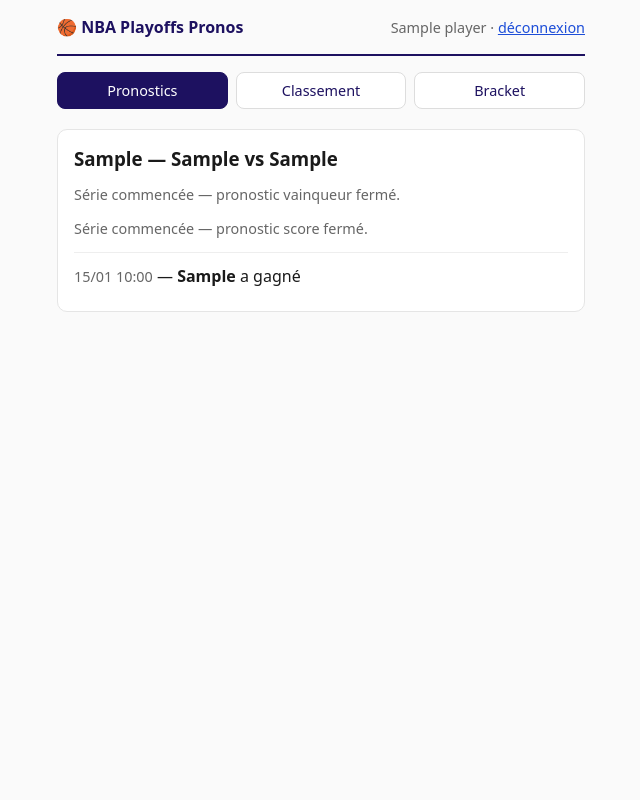
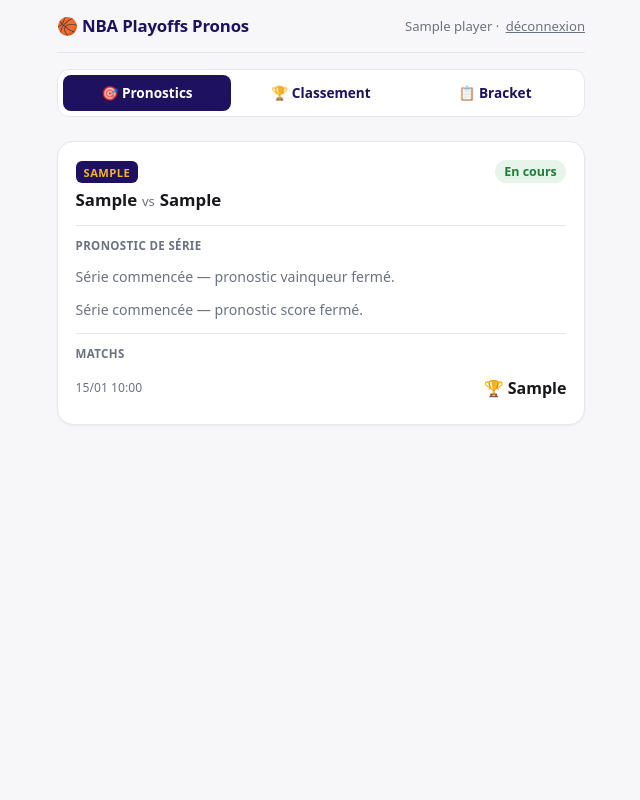
Before and after one commit to benoitvdk/nba-pronos-app, a Flask app: page / in a window 1280 px wide. Shown: the whole page, without its empty margins (319-959 px from the left). Run offline with Flask 3, Linux system fonts and the light colour scheme; the visitor is signed in with stand-in values (Sample User, id 1); tables that the repository leaves empty hold one stand-in row (values such as "Sample post").

Commit message:
Refonte du rendu visuel

```diff
--- /dev/null
+++ b/app/static/css/style.css
@@ -0,0 +1,321 @@
+/* NBA Playoffs Pronos — feuille de style principale */
+
+:root {
+  --red: #c8102e;
+  --red-dark: #a30d24;
+  --navy: #1d1160;
+  --navy-light: #3524a8;
+  --gold: #f7b32b;
+  --bg: #f7f7f9;
+  --surface: #ffffff;
+  --border: #e5e7eb;
+  --text: #17181c;
+  --muted: #6b7280;
+  --success-bg: #e6f4ea;
+  --success-text: #1e7e34;
+  --error-bg: #fdecea;
+  --error-text: #b3261e;
+  --radius-sm: 8px;
+  --radius-md: 12px;
+  --radius-lg: 16px;
+  --shadow-sm: 0 1px 2px rgba(17, 17, 26, 0.06);
+  --shadow-md: 0 4px 16px rgba(17, 17, 26, 0.08);
+}
+
+* { box-sizing: border-box; }
+
+html, body { height: 100%; }
+
+body {
+  font-family: system-ui, -apple-system, "Segoe UI", Roboto, sans-serif;
+  max-width: 560px;
+  margin: 0 auto;
+  padding: 0 1rem 3rem;
+  color: var(--text);
+  background: var(--bg);
+  -webkit-font-smoothing: antialiased;
+}
+
+h1, h3 { color: var(--navy); }
+
+/* Header */
+header.topbar {
+  position: sticky;
+  top: 0;
+  z-index: 10;
+  display: flex;
+  align-items: center;
+  justify-content: space-between;
+  gap: 0.75rem;
+  padding: 0.9rem 0;
+  background: var(--bg);
+  border-bottom: 1px solid var(--border);
+  margin-bottom: 1rem;
+}
+header.topbar .brand {
+  font-weight: 800;
+  font-size: 1.05rem;
+  color: var(--navy);
+  letter-spacing: -0.01em;
+  white-space: nowrap;
+}
+header.topbar .player-info {
+  display: flex;
+  align-items: center;
+  gap: 0.4rem;
+  font-size: 0.82rem;
+  color: var(--muted);
+  text-align: right;
+}
+header.topbar .player-info a { color: var(--muted); text-decoration: underline; }
+
+/* Nav */
+nav.tabs {
+  display: flex;
+  gap: 0.35rem;
+  margin-bottom: 1.5rem;
+  background: var(--surface);
+  border: 1px solid var(--border);
+  border-radius: var(--radius-md);
+  padding: 0.3rem;
+}
+nav.tabs a {
+  flex: 1;
+  text-align: center;
+  padding: 0.55rem 0.4rem;
+  border-radius: var(--radius-sm);
+  color: var(--navy);
+  text-decoration: none;
+  font-size: 0.85rem;
+  font-weight: 600;
+  transition: background 0.15s ease, color 0.15s ease;
+}
+nav.tabs a:hover { background: #f1f1f5; }
+nav.tabs a.active { background: var(--navy); color: white; }
+
+/* Flash messages */
+.flash { padding: 0.7rem 1rem; border-radius: var(--radius-sm); margin-bottom: 1rem; font-size: 0.9rem; }
+.flash.error { background: var(--error-bg); color: var(--error-text); }
+.flash.success { background: var(--success-bg); color: var(--success-text); }
+
+/* Forms */
+input[type="text"] {
+  width: 100%;
+  padding: 0.6rem 0.7rem;
+  font-size: 1rem;
+  border: 1px solid var(--border);
+  border-radius: var(--radius-sm);
+  background: var(--surface);
+}
+input[type="text"]:focus, select:focus {
+  outline: 2px solid var(--navy-light);
+  outline-offset: 1px;
+}
+select {
+  padding: 0.45rem 0.5rem;
+  font-size: 0.9rem;
+  border: 1px solid var(--border);
+  border-radius: var(--radius-sm);
+  background: var(--surface);
+}
+
+button {
+  padding: 0.55rem 1rem;
+  font-size: 0.9rem;
+  font-weight: 600;
+  cursor: pointer;
+  background: var(--red);
+  color: white;
+  border: none;
+  border-radius: var(--radius-sm);
+  transition: background 0.15s ease, transform 0.05s ease;
+}
+button:hover { background: var(--red-dark); }
+button:active { transform: scale(0.98); }
+button.secondary { background: var(--surface); color: var(--navy); border: 1px solid var(--border); }
+button.secondary:hover { background: #f4f4f7; }
+button:disabled { opacity: 0.5; cursor: not-allowed; }
+
+a { color: var(--navy-light); }
+
+/* Cards */
+.card {
+  background: var(--surface);
+  border-radius: var(--radius-lg);
+  padding: 1.1rem;
+  margin-bottom: 1.1rem;
+  border: 1px solid var(--border);
+  box-shadow: var(--shadow-sm);
+}
+
+.muted { color: var(--muted); font-size: 0.88rem; }
+
+.pill {
+  display: inline-flex;
+  align-items: center;
+  gap: 0.3rem;
+  padding: 0.2rem 0.6rem;
+  border-radius: 999px;
+  font-size: 0.78rem;
+  font-weight: 600;
+  background: #eef0f4;
+  color: var(--muted);
+}
+.pill.done { background: var(--success-bg); color: var(--success-text); }
+.pill.upcoming { background: #eef2ff; color: var(--navy-light); }
+.pill.locked { background: #f1f1f5; color: var(--muted); }
+
+form.inline { display: flex; gap: 0.5rem; align-items: center; flex-wrap: wrap; margin-top: 0.6rem; }
+
+/* --- Series cards (pronostics) --- */
+.series-card .series-head {
+  display: flex;
+  align-items: flex-start;
+  justify-content: space-between;
+  gap: 0.75rem;
+  margin-bottom: 0.85rem;
+}
+.series-card .round-tag {
+  display: inline-block;
+  font-size: 0.7rem;
+  font-weight: 700;
+  letter-spacing: 0.04em;
+  text-transform: uppercase;
+  color: var(--gold);
+  background: var(--navy);
+  padding: 0.2rem 0.5rem;
+  border-radius: 6px;
+  margin-bottom: 0.4rem;
+}
+.series-card .matchup {
+  font-size: 1.05rem;
+  font-weight: 700;
+  color: var(--text);
+  line-height: 1.3;
+}
+.series-card .matchup .vs {
+  color: var(--muted);
+  font-weight: 500;
+  font-size: 0.82rem;
+  margin: 0 0.3rem;
+}
+
+.series-card .section {
+  border-top: 1px solid var(--border);
+  padding-top: 0.75rem;
+  margin-top: 0.75rem;
+}
+.series-card .section-label {
+  font-size: 0.72rem;
+  font-weight: 700;
+  text-transform: uppercase;
+  letter-spacing: 0.03em;
+  color: var(--muted);
+  margin-bottom: 0.5rem;
+}
+
+.game-row {
+  display: flex;
+  align-items: center;
+  justify-content: space-between;
+  gap: 0.6rem;
+  padding: 0.5rem 0;
+  border-bottom: 1px solid #f2f2f4;
+  flex-wrap: wrap;
+}
+.game-row:last-child { border-bottom: none; }
+.game-row .game-date {
+  font-size: 0.76rem;
+  color: var(--muted);
+  min-width: 4.5rem;
+}
+.game-row .game-result { font-weight: 700; }
+.game-row .game-result .trophy { margin-right: 0.25rem; }
+.game-row form.inline { margin-top: 0; }
+
+.empty-state {
+  text-align: center;
+  padding: 2.5rem 1rem;
+  color: var(--muted);
+}
+.empty-state .emoji { font-size: 2rem; display: block; margin-bottom: 0.5rem; }
+
+/* --- Leaderboard --- */
+.podium {
+  display: flex;
+  align-items: flex-end;
+  gap: 0.6rem;
+  margin-bottom: 1.1rem;
+}
+.podium .spot {
+  flex: 1;
+  background: var(--surface);
+  border: 1px solid var(--border);
+  border-radius: var(--radius-md);
+  padding: 0.8rem 0.5rem;
+  text-align: center;
+  box-shadow: var(--shadow-sm);
+  min-width: 0;
+}
+.podium .spot.first { padding-top: 1.2rem; border-top: 3px solid var(--gold); order: 2; }
+.podium .spot.second { border-top: 3px solid #c0c0c8; order: 1; }
+.podium .spot.third { border-top: 3px solid #cd7f32; order: 3; }
+.podium .medal { font-size: 1.4rem; display: block; }
+.podium .name {
+  font-weight: 700;
+  font-size: 0.85rem;
+  margin: 0.3rem 0 0.15rem;
+  overflow: hidden;
+  text-overflow: ellipsis;
+  white-space: nowrap;
+}
+.podium .pts { font-size: 0.78rem; color: var(--muted); }
+
+table.leaderboard { width: 100%; border-collapse: collapse; }
+table.leaderboard th {
+  text-align: left;
+  font-size: 0.75rem;
+  text-transform: uppercase;
+  letter-spacing: 0.03em;
+  color: var(--muted);
+  padding: 0.5rem 0.4rem;
+  border-bottom: 2px solid var(--border);
+}
+table.leaderboard th.num { text-align: right; }
+table.leaderboard td { padding: 0.55rem 0.4rem; border-bottom: 1px solid #f2f2f4; }
+table.leaderboard td.num { text-align: right; font-variant-numeric: tabular-nums; }
+table.leaderboard tr.me { background: #fff7e6; }
+table.leaderboard tr.me td:first-child { border-left: 3px solid var(--gold); padding-left: calc(0.4rem - 3px); }
+
+/* --- Bracket --- */
+.bracket-field {
+  margin-bottom: 1rem;
+  padding-bottom: 1rem;
+  border-bottom: 1px solid #f2f2f4;
+}
+.bracket-field:last-of-type { border-bottom: none; margin-bottom: 0.5rem; }
+.bracket-field label { display: block; font-weight: 700; font-size: 0.9rem; margin-bottom: 0.4rem; }
+.bracket-field .locked-value {
+  padding: 0.55rem 0.7rem;
+  background: #f4f4f7;
+  border-radius: var(--radius-sm);
+  color: var(--muted);
+  font-size: 0.95rem;
+}
+
+/* --- Login --- */
+.login-wrap {
+  display: flex;
+  flex-direction: column;
+  align-items: center;
+  padding-top: 3.5rem;
+  text-align: center;
+}
+.login-wrap .logo { font-size: 2.4rem; margin-bottom: 0.5rem; }
+.login-wrap h1 { margin: 0 0 0.3rem; }
+.login-wrap p { color: var(--muted); margin-bottom: 1.5rem; }
+.login-wrap form { width: 100%; max-width: 320px; display: flex; flex-direction: column; gap: 0.7rem; }
+
+@media (max-width: 420px) {
+  .podium .name { font-size: 0.76rem; }
+}
--- a/app/static/sw.js
+++ b/app/static/sw.js
@@ -2,9 +2,10 @@
 // d'accueil) et un cache léger. Les pages de pronostics changent souvent, donc
 // on privilégie le réseau (network-first) et on ne retombe sur le cache que
 // hors-ligne, avec une page de repli simple pour la navigation.
-const CACHE_NAME = "nba-pronos-v1";
+const CACHE_NAME = "nba-pronos-v2";
 const APP_SHELL = [
   "/static/manifest.json",
+  "/static/css/style.css",
   "/static/icons/icon-192.png",
   "/static/icons/icon-512.png",
   "/static/offline.html",
--- a/app/templates/base.html
+++ b/app/templates/base.html
@@ -8,41 +8,18 @@
   <link rel="manifest" href="{{ url_for('static', filename='manifest.json') }}">
   <link rel="icon" href="{{ url_for('static', filename='icons/icon-192.png') }}">
   <link rel="apple-touch-icon" href="{{ url_for('static', filename='icons/icon-192.png') }}">
-  <style>
-    :root { --red: #c8102e; --navy: #1d1160; --gold: #f7b32b; }
-    * { box-sizing: border-box; }
-    body { font-family: system-ui, sans-serif; max-width: 560px; margin: 0 auto; padding: 0 1rem 3rem; color: #1a1a1a; background: #fafafa; }
-    header.topbar { display: flex; align-items: center; justify-content: space-between; padding: 1rem 0; border-bottom: 2px solid var(--navy); margin-bottom: 1rem; }
-    header.topbar .brand { font-weight: 700; color: var(--navy); }
-    nav.tabs { display: flex; gap: 0.5rem; margin-bottom: 1.25rem; flex-wrap: wrap; }
-    nav.tabs a { flex: 1; text-align: center; padding: 0.5rem; border-radius: 8px; background: white; border: 1px solid #ddd; color: var(--navy); text-decoration: none; font-size: 0.9rem; }
-    nav.tabs a.active { background: var(--navy); color: white; border-color: var(--navy); }
-    .flash { padding: 0.6rem 0.9rem; border-radius: 6px; margin-bottom: 1rem; }
-    .flash.error { background: #fdecea; color: #b3261e; }
-    .flash.success { background: #e6f4ea; color: #1e7e34; }
-    input[type="text"] { width: 100%; padding: 0.5rem; font-size: 1rem; box-sizing: border-box; }
-    select { padding: 0.4rem; font-size: 0.95rem; }
-    button { padding: 0.5rem 1rem; font-size: 0.95rem; margin-top: 0.5rem; cursor: pointer; background: var(--red); color: white; border: none; border-radius: 6px; }
-    button.secondary { background: white; color: var(--navy); border: 1px solid var(--navy); }
-    a { color: #1d4ed8; }
-    .card { background: white; border-radius: 10px; padding: 1rem; margin-bottom: 1rem; border: 1px solid #e5e5e5; }
-    .card h3 { margin: 0 0 0.5rem; }
-    .muted { color: #666; font-size: 0.9rem; }
-    .pill { display: inline-block; padding: 0.15rem 0.5rem; border-radius: 999px; font-size: 0.8rem; background: #eee; }
-    .pill.done { background: #e6f4ea; color: #1e7e34; }
-    form.inline { display: flex; gap: 0.5rem; align-items: center; flex-wrap: wrap; margin-top: 0.5rem; }
-  </style>
+  <link rel="stylesheet" href="{{ url_for('static', filename='css/style.css') }}">
 </head>
 <body>
   {% if g.player %}
   <header class="topbar">
     <span class="brand">🏀 NBA Playoffs Pronos</span>
-    <span class="muted">{{ g.player.name }} · <a href="{{ url_for('auth.logout') }}">déconnexion</a></span>
+    <span class="player-info">{{ g.player.name }} · <a href="{{ url_for('auth.logout') }}">déconnexion</a></span>
   </header>
   <nav class="tabs">
-    <a href="{{ url_for('home.index') }}" class="{{ 'active' if request.endpoint == 'home.index' }}">Pronostics</a>
-    <a href="{{ url_for('leaderboard.index') }}" class="{{ 'active' if request.endpoint == 'leaderboard.index' }}">Classement</a>
-    <a href="{{ url_for('bracket.index') }}" class="{{ 'active' if request.endpoint == 'bracket.index' }}">Bracket</a>
+    <a href="{{ url_for('home.index') }}" class="{{ 'active' if request.endpoint == 'home.index' }}">🎯 Pronostics</a>
+    <a href="{{ url_for('leaderboard.index') }}" class="{{ 'active' if request.endpoint == 'leaderboard.index' }}">🏆 Classement</a>
+    <a href="{{ url_for('bracket.index') }}" class="{{ 'active' if request.endpoint == 'bracket.index' }}">📋 Bracket</a>
   </nav>
   {% endif %}
 
--- a/app/templates/home.html
+++ b/app/templates/home.html
@@ -2,22 +2,38 @@
 {% block title %}Pronostics{% endblock %}
 {% block content %}
   {% if not series_rows %}
-    <p class="muted">Aucune série pour l'instant. Reviens quand l'admin en aura créé.</p>
+    <div class="empty-state">
+      <span class="emoji">🏀</span>
+      Aucune série pour l'instant. Reviens quand l'admin en aura créé.
+    </div>
   {% endif %}
 
   {% for row in series_rows %}
     {% set series = row.series %}
-    <div class="card">
-      <h3>{{ series.round | replace('_', ' ') | title }} — {{ series.team_a }} vs {{ series.team_b }}</h3>
+    <div class="card series-card">
+      <div class="series-head">
+        <div>
+          <span class="round-tag">{{ series.round | replace('_', ' ') | title }}</span>
+          <div class="matchup">{{ series.team_a }}<span class="vs">vs</span>{{ series.team_b }}</div>
+        </div>
+        {% if row.started %}
+          <span class="pill done">En cours</span>
+        {% else %}
+          <span class="pill upcoming">À venir</span>
+        {% endif %}
+      </div>
+
+      <div class="section">
+        <div class="section-label">Pronostic de série</div>
 
         {# --- pronostic vainqueur de série --- #}
         {% if row.winner_prediction %}
-        <p><span class="pill done">Vainqueur pronostiqué : {{ series.team_a if row.winner_prediction.predicted_value == 'team_a' else series.team_b }}</span></p>
+          <p><span class="pill done">Vainqueur : {{ series.team_a if row.winner_prediction.predicted_value == 'team_a' else series.team_b }}</span></p>
         {% elif row.started %}
           <p class="muted">Série commencée — pronostic vainqueur fermé.</p>
         {% else %}
           <form class="inline" method="post" action="{{ url_for('predictions.predict_series_winner', series_id=series.id) }}">
-          <span>Vainqueur de la série :</span>
+            <span class="muted">Vainqueur de la série :</span>
             <button type="submit" name="side" value="team_a">{{ series.team_a }}</button>
             <button type="submit" name="side" value="team_b">{{ series.team_b }}</button>
           </form>
@@ -26,17 +42,17 @@
         {# --- pronostic score exact --- #}
         {% if row.score_prediction %}
           {% set parts = row.score_prediction.predicted_value.split(':') %}
-        <p><span class="pill done">Score pronostiqué : {{ series.team_a if parts[0] == 'team_a' else series.team_b }} {{ parts[1] }}</span></p>
+          <p><span class="pill done">Score : {{ series.team_a if parts[0] == 'team_a' else series.team_b }} {{ parts[1] }}</span></p>
         {% elif row.started %}
           <p class="muted">Série commencée — pronostic score fermé.</p>
         {% else %}
           <form class="inline" method="post" action="{{ url_for('predictions.predict_series_score', series_id=series.id) }}">
-          <span>Score exact :</span>
+            <span class="muted">Score exact :</span>
             <select name="side">
               <option value="team_a">{{ series.team_a }}</option>
               <option value="team_b">{{ series.team_b }}</option>
             </select>
-          <span>gagne</span>
+            <span class="muted">gagne</span>
             <select name="score">
               {% for s in valid_scores %}
                 <option value="{{ s }}">{{ s }}</option>
@@ -45,16 +61,18 @@
             <button type="submit">Valider</button>
           </form>
         {% endif %}
+      </div>
 
       {# --- matchs de la série --- #}
       {% if row.games %}
-        <hr style="border: none; border-top: 1px solid #eee; margin: 0.75rem 0;">
+        <div class="section">
+          <div class="section-label">Matchs</div>
           {% for gr in row.games %}
             {% set game = gr.game %}
-          <div style="margin-bottom: 0.5rem;">
-            <span class="muted">{{ game.game_date.strftime('%d/%m %H:%M') }}</span> —
+            <div class="game-row">
+              <span class="game-date">{{ game.game_date.strftime('%d/%m %H:%M') }}</span>
               {% if game.result %}
-              <strong>{{ game.team_a if game.result == 'team_a' else game.team_b }}</strong> a gagné
+                <span class="game-result"><span class="trophy">🏆</span>{{ game.team_a if game.result == 'team_a' else game.team_b }}</span>
               {% elif gr.prediction %}
                 <span class="pill done">Pronostic : {{ game.team_a if gr.prediction.predicted_value == 'team_a' else game.team_b }}</span>
               {% elif gr.open %}
@@ -63,10 +81,11 @@
                   <button type="submit" name="side" value="team_b" class="secondary">{{ game.team_b }}</button>
                 </form>
               {% else %}
-              <span class="muted">pronostic fermé</span>
+                <span class="pill locked">Pronostic fermé</span>
               {% endif %}
             </div>
           {% endfor %}
+        </div>
       {% endif %}
     </div>
   {% endfor %}
```
Also changed, not shown: app/templates/bracket.html (+7 -4 lines), app/templates/leaderboard.html (+33 -8 lines), app/templates/login.html (+9 -6 lines), README.md. Lines whose indentation alone changed are shown as unchanged.
